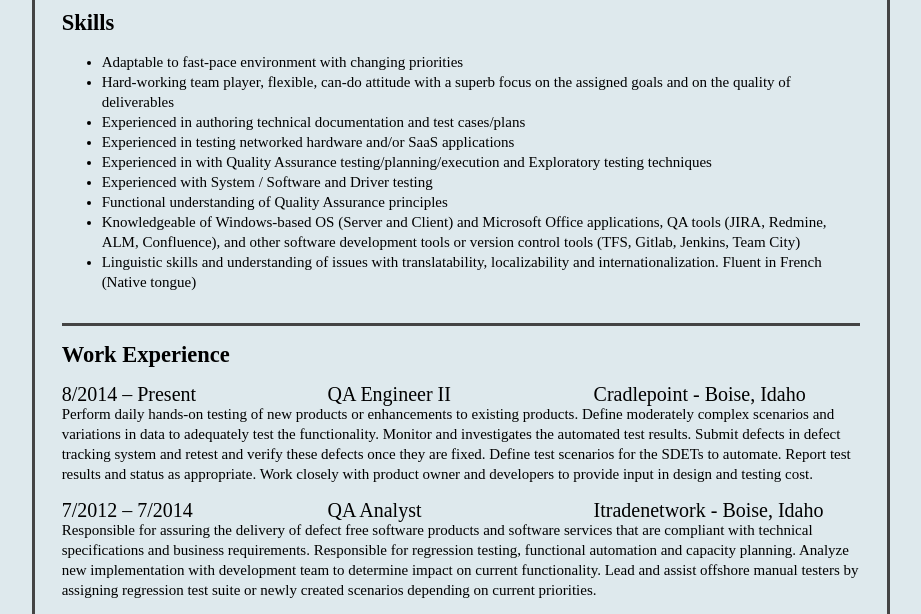
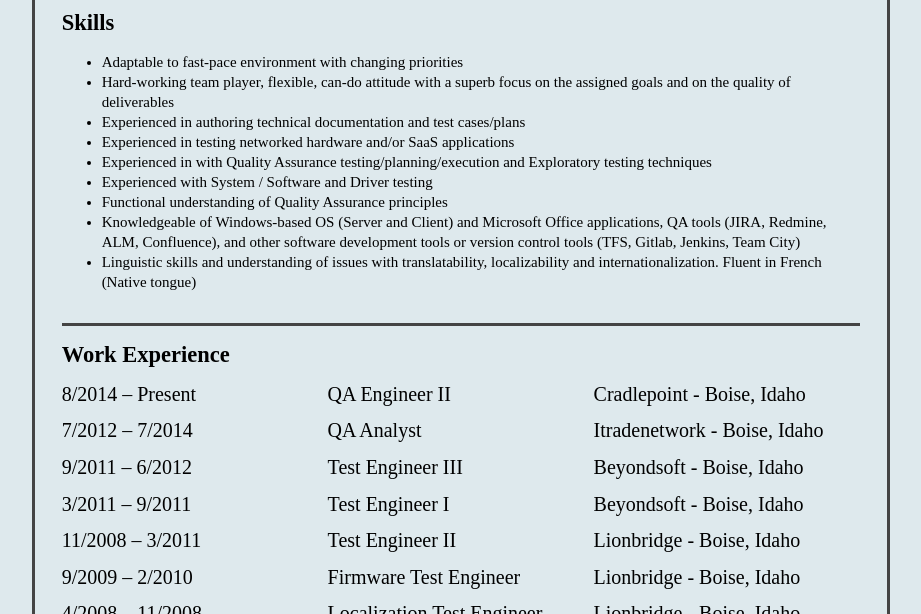
Before and after one commit to obergam/Resume, a plain HTML site: page index.html in a window 1280 px wide. Shown: the part 185-799 px from the top of the page, without its empty margins (179-1100 px from the left). Drawn offline with nearby package versions, Linux system fonts and the light colour scheme; a web font is replaced by a local one.

Commit message:
tried to add style to hide description. Not working yet

```diff
--- a/css/style.css
+++ b/css/style.css
@@ -71,10 +71,15 @@ main .container {
     grid-template-columns: 33.3% 33.3% 33.3%;
     font-size: 20px;
 }
-.experience {
-    display: grid;
-    grid-template-columns: 33.3% 33.3% 33.3%;
+
+.job-description {
+    display: none;
 }
+
+.work-experience:hover {
+    display: contents;
+}
+
 section .work-experience {
     max-width: 1200px;
     margin: auto;
--- a/index.html
+++ b/index.html
@@ -5,6 +5,7 @@
     <meta name="author" content="Ouaddah Bergam">
     <meta charset="utf-8">
     <meta name="viewport" content="width=device-width, initial-scale=1.0">
+    <script src="https://ajax.googleapis.com/ajax/libs/jquery/3.3.1/jquery.min.js"></script>
     <link href='https://fonts.googleapis.com/css?family=Muli' rel='stylesheet'>
     <link href="css/style.css" rel="stylesheet">
     <title>Ouaddah Bergam Resume</title>
@@ -66,7 +67,7 @@
                 <div class="experience">
                     <div class="date">9/2011 – 6/2012</div>
                     <div class="job-title">Test Engineer III</div>
-                    <div class="company">Beyondsoft Consulting - Boise, Idaho</div>
+                    <div class="company">Beyondsoft - Boise, Idaho</div>
                 </div>
                 <div class="job-description">Manage day-to-day operational aspects of a Windows Hardware Quality Labs (WHQL) project. Create and execute project work plans and revises as appropriate to meet changing needs and requirements. Ensure project documents are complete, current, and stored appropriately. Review deliverables, test results and follow up with test to prepare daily assessment. Effectively applies new methodology and enforces project standards. Execute special tasks to troubleshoot failing WHQL tests.</div>
             </section>
@@ -76,7 +77,7 @@
                 <div class="experience">
                     <div class="date">3/2011 – 9/2011</div>
                     <div class="job-title">Test Engineer I</div>
-                    <div class="company">Beyondsoft Consulting - Boise, Idaho</div>
+                    <div class="company">Beyondsoft - Boise, Idaho</div>
                 </div>
                 <div class="job-description">Create and execute test plans and test cases. Design, implement, and execute manual tests of new features. Work closely with Development and QA to isolate, record, and track software and firmware issues. Work with FW Engineers to understand specific FW components and their test design. Defect logging and defect triage. Creating documentation for processes and implementation.</div>
             </section>
```
Also changed, not shown: designs.js (added).
